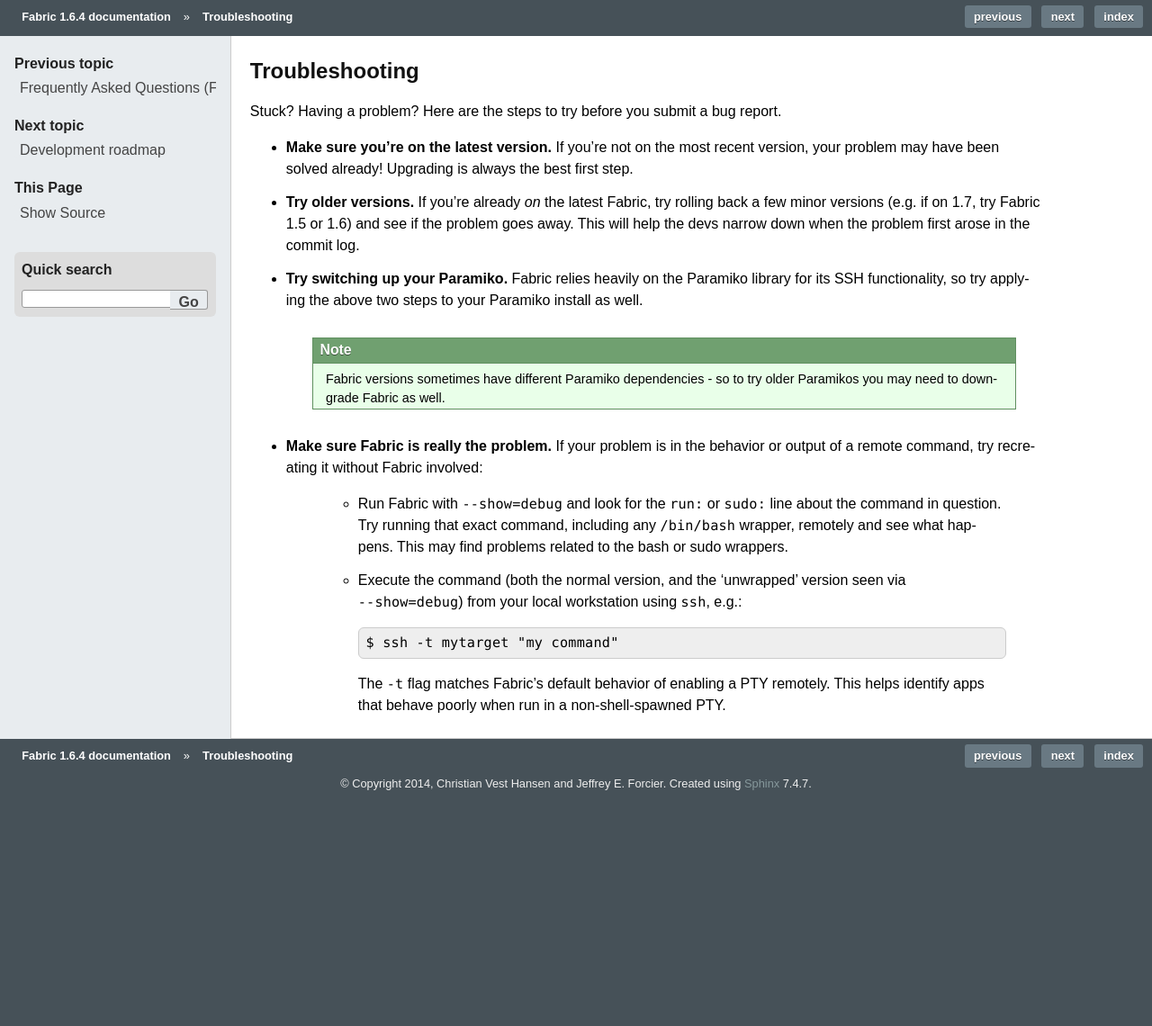
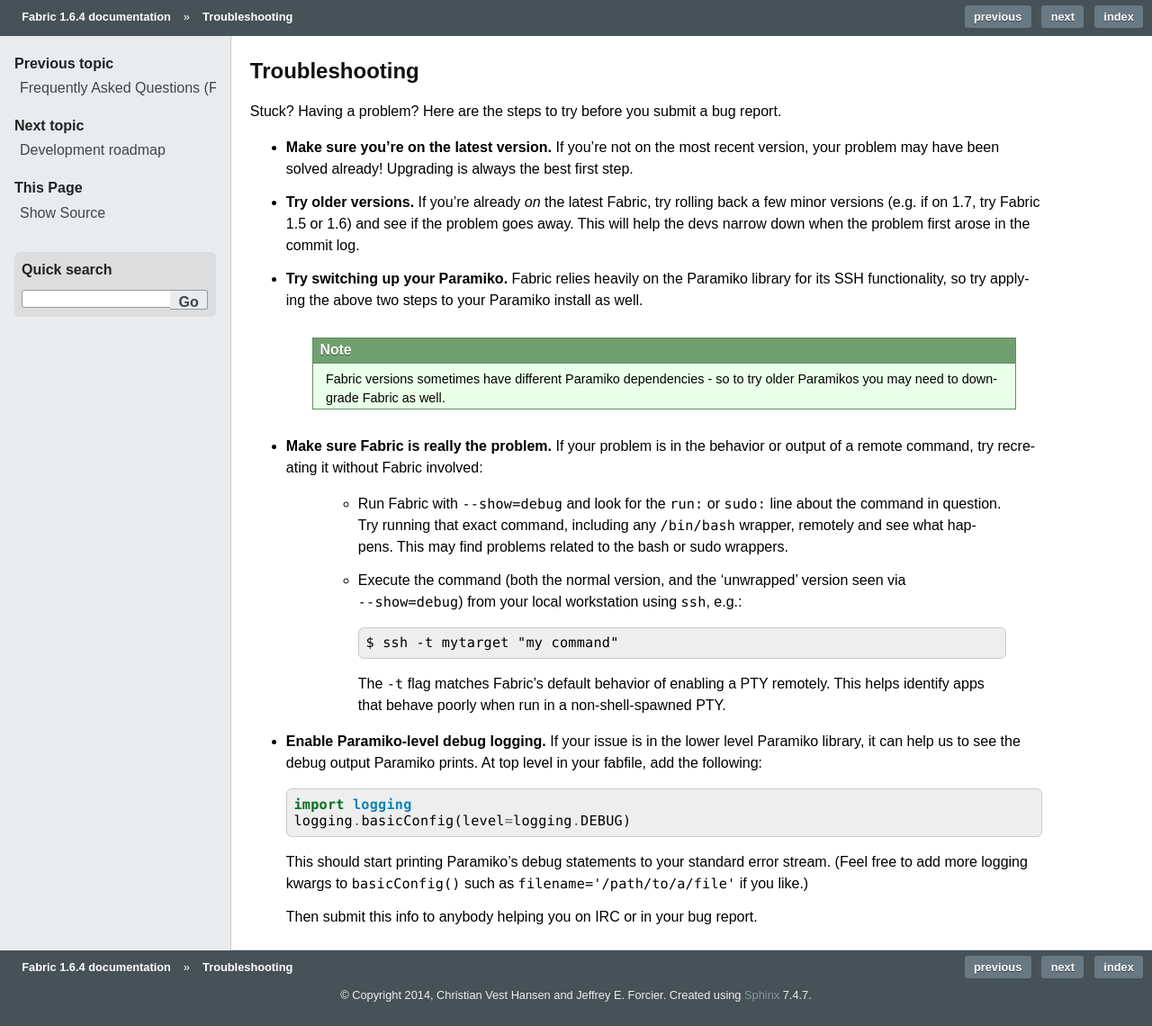
Before and after one commit to fabric/fabric, a Sphinx documentation site: the page built from docs/troubleshooting.rst, in a window 1280 px wide. Shown: the whole page at 90% size. Built offline with Sphinx 7.4.7, drawn with Linux system fonts in a browser that asks for light colours; before the commit the page ends 906 px from its top, so only the background shows below that.

Commit message:
Add Paramiko-level debug log line item to troubleshooting doc

```diff
--- a/docs/troubleshooting.rst
+++ b/docs/troubleshooting.rst
@@ -37,3 +37,16 @@
       The ``-t`` flag matches Fabric's default behavior of enabling a PTY
       remotely. This helps identify apps that behave poorly when run in a
       non-shell-spawned PTY.
+
+* **Enable Paramiko-level debug logging.** If your issue is in the lower level
+  Paramiko library, it can help us to see the debug output Paramiko prints. At
+  top level in your fabfile, add the following::
+
+      import logging
+      logging.basicConfig(level=logging.DEBUG)
+
+  This should start printing Paramiko's debug statements to your standard error
+  stream. (Feel free to add more logging kwargs to ``basicConfig()`` such as
+  ``filename='/path/to/a/file'`` if you like.)
+
+  Then submit this info to anybody helping you on IRC or in your bug report.
```
